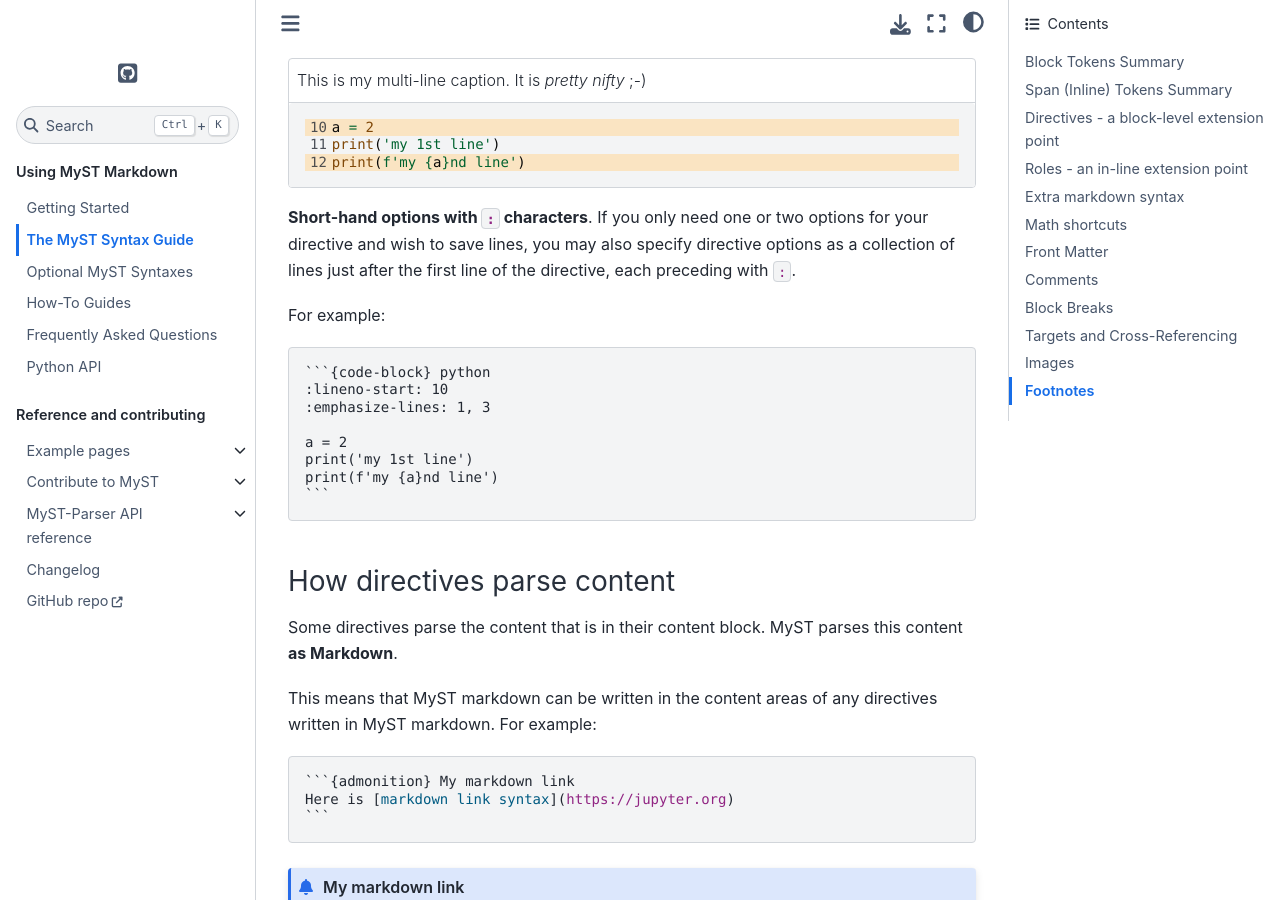
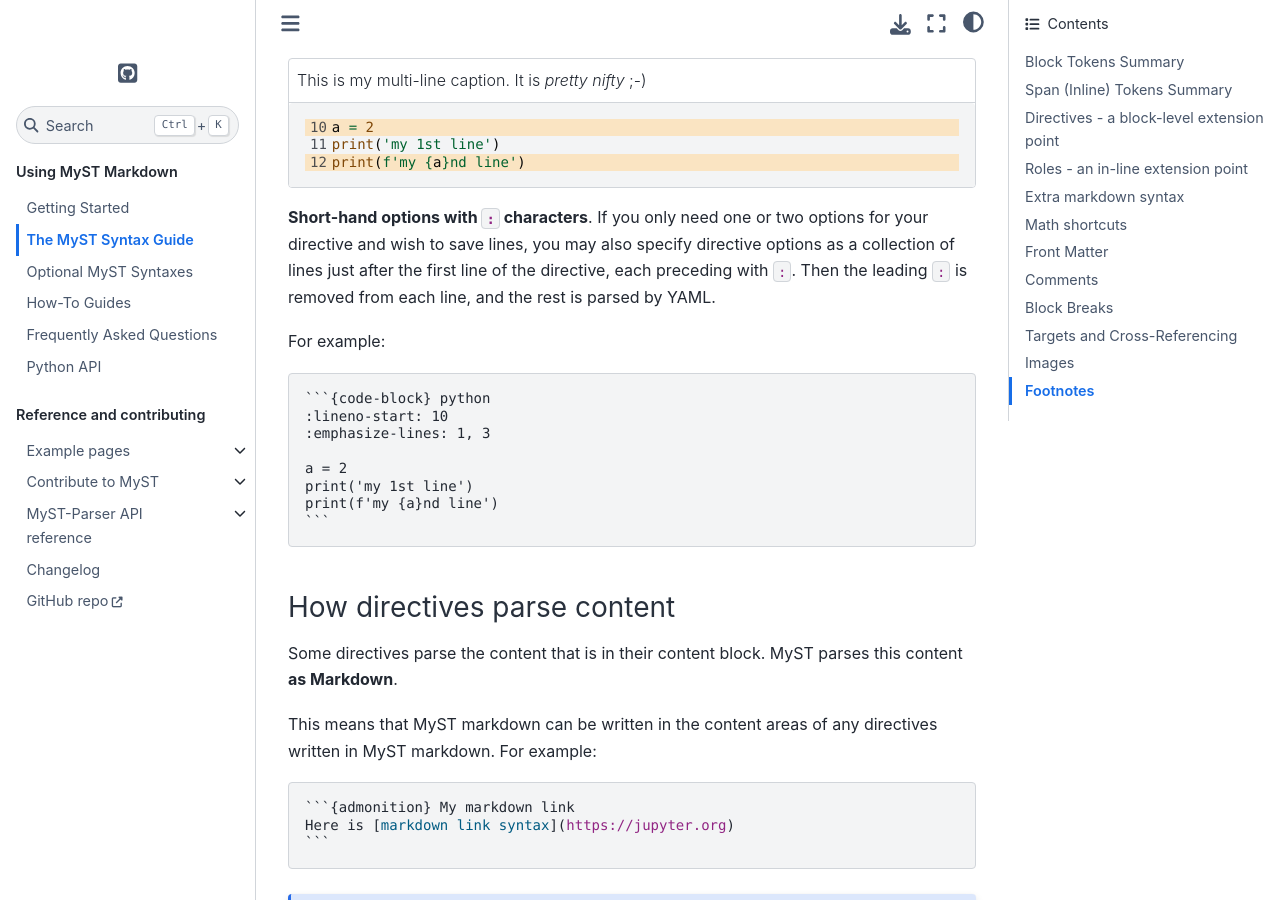
Before and after one commit to executablebooks/MyST-Parser, a Sphinx documentation site: the page built from docs/using/syntax.md, in a window 1280 px wide and 900 px high, scrolled down 7027 px. Built offline with Sphinx 7.4.7 and the Sphinx Book theme 1.1.4, drawn with Linux system fonts in a browser that asks for light colours.

Commit message:
add a clarification about shorthand frontmatter

```diff
--- a/docs/using/syntax.md
+++ b/docs/using/syntax.md
@@ -370,7 +370,8 @@
 
 **Short-hand options with `:` characters**. If you only need one or two options for your
 directive and wish to save lines, you may also specify directive options as a collection
-of lines just after the first line of the directive, each preceding with `:`.
+of lines just after the first line of the directive, each preceding with `:`. Then the
+leading `:` is removed from each line, and the rest is parsed by YAML.
 
 For example:
 
```
